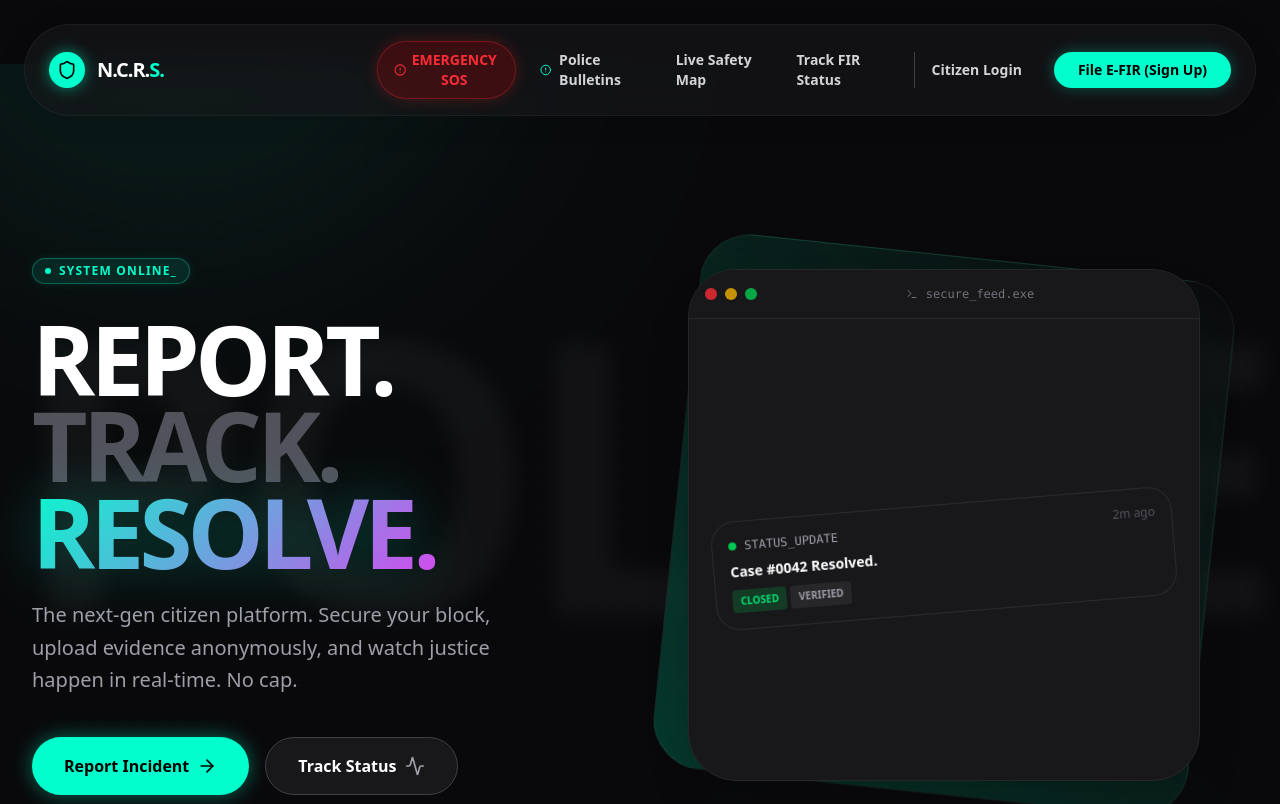
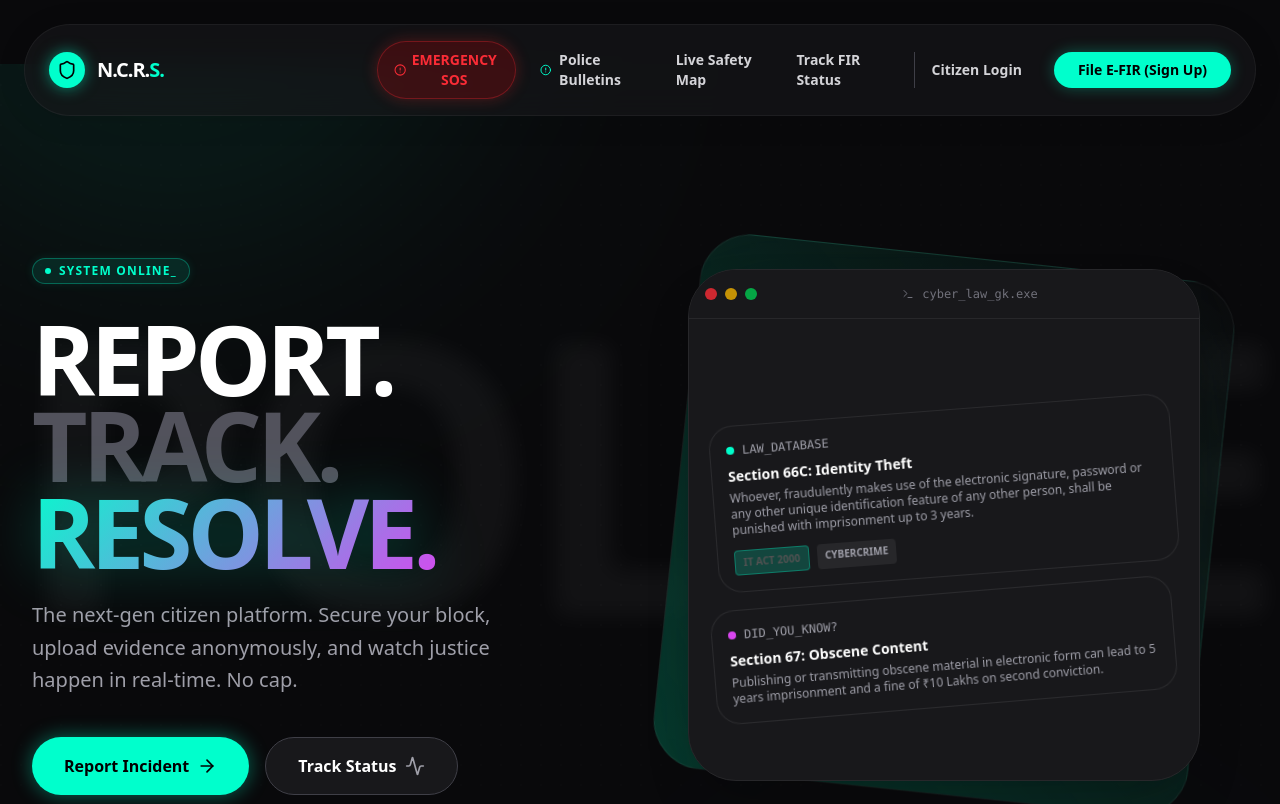
Before and after one commit to Deekshantpower2507/police-reporting-system, a React (Vite) app in the folder client/: page / in a window 1280 px wide. Shown: the top 804 px of the page. Built offline with nearby package versions, Linux system fonts and the light colour scheme.

Commit message:
feat: Replace secure feed on Landing Page with Cyber Law GK

```diff
--- a/client/src/pages/LandingPage.jsx
+++ b/client/src/pages/LandingPage.jsx
@@ -62,27 +62,36 @@ const LandingPage = () => {
                                     <div className="w-3 h-3 rounded-full bg-green-500/80"></div>
                                 </div>
                                 <div className="mx-auto flex items-center text-xs text-zinc-500 font-mono">
-                                    <Terminal size={12} className="mr-2" /> secure_feed.exe
+                                    <Terminal size={12} className="mr-2" /> cyber_law_gk.exe
                                 </div>
                             </div>
 
                             {/* Fake Terminal Body */}
                             <div className="p-6 flex-1 flex flex-col justify-center space-y-4">
-
-
-                                <div className="bento-card p-4 border-primary-500/30 bg-primary-500/5 animate-float" style={{animationDelay: '1s'}}>
+                                <div className="bento-card p-4 border-primary-500/30 bg-primary-500/5 animate-float">
                                     <div className="flex items-center justify-between mb-2">
                                         <div className="flex items-center">
-                                            <div className="w-2 h-2 rounded-full bg-green-500 mr-2"></div>
-                                            <span className="text-xs font-mono text-zinc-400">STATUS_UPDATE</span>
+                                            <div className="w-2 h-2 rounded-full bg-primary-500 mr-2 animate-pulse"></div>
+                                            <span className="text-xs font-mono text-zinc-400">LAW_DATABASE</span>
                                         </div>
-                                        <span className="text-xs text-zinc-600">2m ago</span>
                                     </div>
-                                    <p className="text-sm font-bold text-white">Case #0042 Resolved.</p>
-                                    <div className="mt-2 flex space-x-1">
-                                        <span className="px-2 py-1 bg-green-500/20 text-green-400 text-[10px] rounded uppercase font-bold">Closed</span>
-                                        <span className="px-2 py-1 bg-zinc-800 text-zinc-400 text-[10px] rounded uppercase font-bold">Verified</span>
+                                    <p className="text-sm font-bold text-white mb-1">Section 66C: Identity Theft</p>
+                                    <p className="text-xs text-zinc-400">Whoever, fraudulently makes use of the electronic signature, password or any other unique identification feature of any other person, shall be punished with imprisonment up to 3 years.</p>
+                                    <div className="mt-3 flex space-x-2">
+                                        <span className="px-2 py-1 bg-primary-500/20 text-primary-400 text-[10px] rounded uppercase font-bold border border-primary-500/30">IT Act 2000</span>
+                                        <span className="px-2 py-1 bg-zinc-800 text-zinc-400 text-[10px] rounded uppercase font-bold">Cybercrime</span>
                                     </div>
+                                </div>
+
+                                <div className="bento-card p-4 border-accent-500/30 bg-accent-500/5 animate-float" style={{animationDelay: '1s'}}>
+                                    <div className="flex items-center justify-between mb-2">
+                                        <div className="flex items-center">
+                                            <div className="w-2 h-2 rounded-full bg-accent-500 mr-2"></div>
+                                            <span className="text-xs font-mono text-zinc-400">DID_YOU_KNOW?</span>
+                                        </div>
+                                    </div>
+                                    <p className="text-sm font-bold text-white mb-1">Section 67: Obscene Content</p>
+                                    <p className="text-xs text-zinc-400">Publishing or transmitting obscene material in electronic form can lead to 5 years imprisonment and a fine of ₹10 Lakhs on second conviction.</p>
                                 </div>
                             </div>
                         </div>
```
